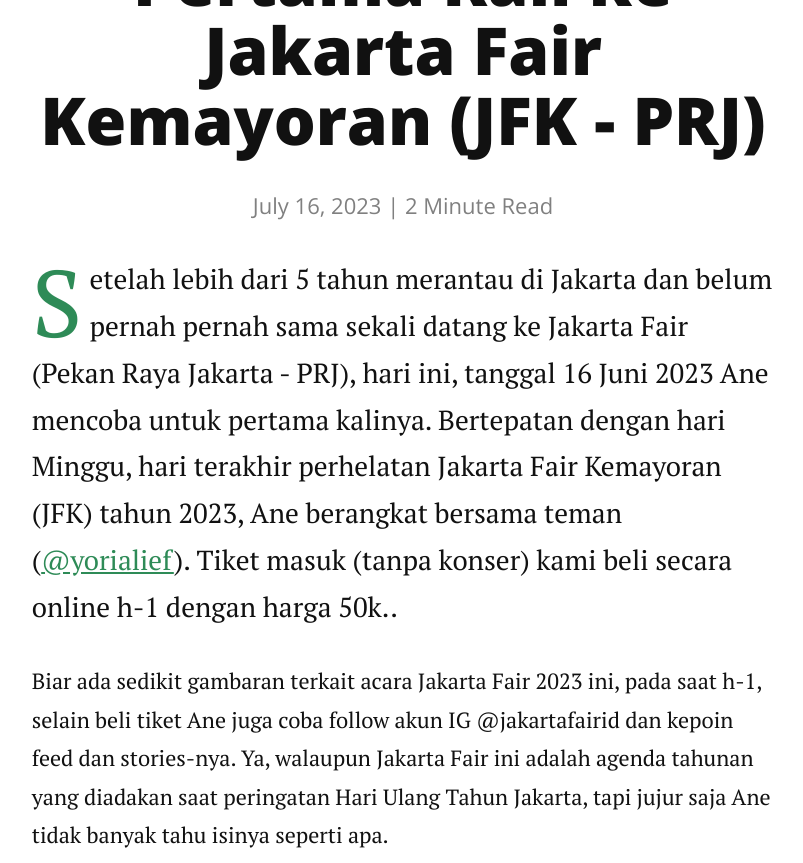
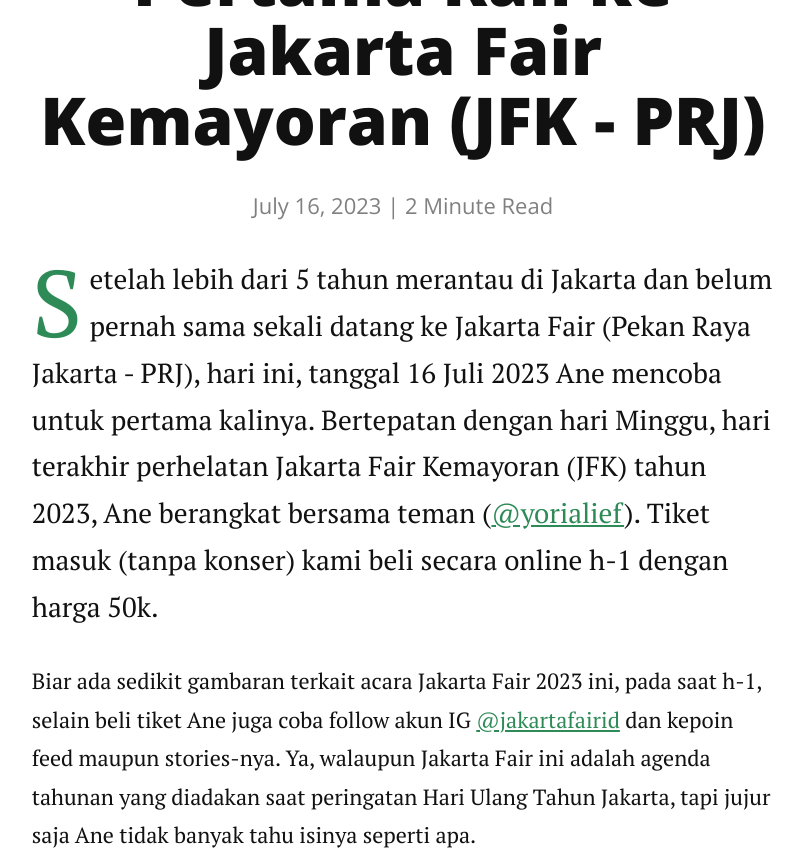
Before and after one commit to rifkifau/rifkifau.github.io, a Jekyll site: the page built from _posts/2023-07-16-pertama-kali-ke-jakarta-fair-kemayoran-jfk-prj.markdown, in a window 1280 px wide and 1400 px high, scrolled down 416 px, cut to the strip 0-863 px from the top of the window. Shown: the whole strip, without its empty margins (237-1040 px from the left). Built offline with Jekyll 4.4.1, drawn with Linux system fonts in a browser that asks for light colours; nearby versions of some CDN libraries; comment, search, counter and statistics services are not loaded; some of the changed text lies outside the part shown.

Commit message:
Update 2023-07-16-pertama-kali-ke-jakarta-fair-kemayoran-jfk-prj.markdown

```diff
--- a/_posts/2023-07-16-pertama-kali-ke-jakarta-fair-kemayoran-jfk-prj.markdown
+++ b/_posts/2023-07-16-pertama-kali-ke-jakarta-fair-kemayoran-jfk-prj.markdown
@@ -3,37 +3,51 @@
 title:  "Pertama Kali ke Jakarta Fair Kemayoran (JFK - PRJ)"
 date:   2023-07-16
 tags:   [ PRJ, JFK, Jakarta Fair Kemayoran, Pekan Raya Jakarta, Ulang Tahun Jakarta ]
-desc: "Setelah lebih dari 5 tahun merantau di Jakarta dan belum pernah pernah sama sekali datang ke Jakarta Fair (Pekan Raya Jakarta - PRJ), hari ini, tanggal 16 Juni 2023 Ane mencoba untuk pertama kalinya. Bertepatan dengan hari Minggu, hari terakhir perhelatan Jakarta Fair Kemayoran (JFK) tahun 2023, Ane berangkat bersama teman (@yorialief). Tiket masuk (tanpa konser) kami beli secara online h-1..."
+desc: "Setelah lebih dari 5 tahun merantau di Jakarta dan belum pernah sama sekali datang ke Jakarta Fair (Pekan Raya Jakarta - PRJ), hari ini, tanggal 16 Juli 2023 Ane mencoba untuk pertama kalinya. Bertepatan dengan hari Minggu, hari terakhir perhelatan Jakarta Fair Kemayoran (JFK) tahun 2023, Ane berangkat bersama teman (@yorialief). Tiket masuk (tanpa konser) kami beli secara online h-1..."
 keywords: PRJ, JFK, JIEXPO, Kamayoran, Jakarta, 2023, Ultah
 image: jakarta-fair-kemayoran-2023-pekan-raya-jakarta.jpg
 ---
-<p class="intro"><span class="dropcap">S</span>etelah lebih dari 5 tahun merantau di Jakarta dan belum pernah pernah sama sekali datang ke Jakarta Fair (Pekan Raya Jakarta - PRJ), hari ini, tanggal 16 Juni 2023 Ane mencoba untuk pertama kalinya. Bertepatan dengan hari Minggu, hari terakhir perhelatan Jakarta Fair Kemayoran (JFK) tahun 2023, Ane berangkat bersama teman (<a href="https://www.instagram.com/yorialief" title="Instagram @yorialief" target="_blank">@yorialief</a>). Tiket masuk (tanpa konser) kami beli secara online h-1 dengan harga 50k..
+<p class="intro"><span class="dropcap">S</span>etelah lebih dari 5 tahun merantau di Jakarta dan belum pernah sama sekali datang ke Jakarta Fair (Pekan Raya Jakarta - PRJ), hari ini, tanggal 16 Juli 2023 Ane mencoba untuk pertama kalinya. Bertepatan dengan hari Minggu, hari terakhir perhelatan Jakarta Fair Kemayoran (JFK) tahun 2023, Ane berangkat bersama teman (<a href="https://www.instagram.com/yorialief" title="Instagram @yorialief" target="_blank">@yorialief</a>). Tiket masuk (tanpa konser) kami beli secara online h-1 dengan harga 50k.
 </p>
 <p>
-Biar ada sedikit gambaran terkait acara Jakarta Fair 2023 ini, pada saat h-1, selain beli tiket Ane juga coba follow akun IG @jakartafairid dan kepoin feed dan stories-nya. Ya, walaupun Jakarta Fair ini adalah agenda tahunan yang diadakan saat peringatan Hari Ulang Tahun Jakarta, tapi jujur saja Ane tidak banyak tahu isinya seperti apa.
+Biar ada sedikit gambaran terkait acara Jakarta Fair 2023 ini, pada saat h-1, selain beli tiket Ane juga coba follow akun IG <a href="https://www.instagram.com/jakartafairid" title="Instagram @jakartafairid" target="_blank">@jakartafairid</a> dan kepoin feed maupun stories-nya. Ya, walaupun Jakarta Fair ini adalah agenda tahunan yang diadakan saat peringatan Hari Ulang Tahun Jakarta, tapi jujur saja Ane tidak banyak tahu isinya seperti apa.
 </p>
 ![stasiun-lrt-rasuna-said-halte-gor-soemantri](../../images/jakarta-fair/stasiun-lrt-rasuna-said-halte-gor-soemantri.jpg)
+{:.image-caption}
+*Stasiun LRT Rasuna Said & Halte Gor Soemantri*
 <p>
 Kami berangkat ke JIEXPO Kemayoran menggunakan Trans Jakarta (TJ), dengan titik awal halte GOR Soemantri, yang sekarang terkoneksi dengan stasiun LRT Rasuna Said. Oh ya, ini adalah pertama kali bagi Ane setelah lebih dari 1 tahun tidak naik bis Trans Jakarta. Berangkat sekitar jam 12.30 menggunakan bis 6A menuju halte Budi Utomo, selanjutnya transit ke bis PRJ 2 menuju halte JIEXPO Kemayoran.
 </p>
 ![fasilitas-halte-gor-soemantri-toilet-mushola](../../images/jakarta-fair/fasilitas-halte-gor-soemantri-toilet-mushola.jpg)
+{:.image-caption}
+*Fasilitas Umum Halte Gor Soemantri*
 <p>
 Pintu masuk Jakarta Fair tidak jauh dari halte, jadi tidak usah khawatir bagi yang males jalan. Di pintu masuk, selain ada tempat scan barcode tiket, ada juga loket bagi yang mau beli tiket OTS. Catatan bagi kalian semua, perhatikan papan petunjuk dengan saksama, karena kami sempat masuk antrean beli tiket OTS, padahal sudah pegang file tiket. haha.
 </p>
 ![pintu-masuk-jakarta-fair-kemayoran-2023-pekan-raya-jakarta](../../images/jakarta-fair/pintu-masuk-jakarta-fair-kemayoran-2023-pekan-raya-jakarta.jpg)
+{:.image-caption}
+*Pintu Masuk Jakarta Fair Kemayoran 2023*
 <p>
 Setelah scan barcode, kami dikasih selembar kertas berisikan 16 potongan voucher yang bisa ditukar di booth-booth yang sudah ditentukan. Ada yang bisa langsung bisa ditukar dengan produk, ada yang untuk menggunakan vouchernya harus beli produk dengan nominal tertentu.
 </p>
 ![beberapa-booth-jakarta-fair-jiexpo-kemayoran-2023](../../images/jakarta-fair/beberapa-booth-jakarta-fair-jiexpo-kemayoran-2023.jpg)
+{:.image-caption}
+*Beberapa Booth Jakarta Fair Kemayoran 2023*
 <p>
 Sebelum memulai ekplorasi Jakarta Fair, kami beli dulu makanan pengganjal perut. Dan singkat cerita terkait hasil eksplorasinya adalah ada sangat banyak sekali booth, mulai dari makanan dan minuman, gadget dan elektronik, finansial, fashion, kendaraan, hingga stand instansi. Saking banyaknya, sekitar 4 jam muter-muter sampai hampir lelah letih, masih banyak yang kami skip.
 </p>
 ![fasilitas-tempat-sholat-jakarta-fair-kemayoran-jfk-prj-2023](../../images/jakarta-fair/fasilitas-tempat-sholat-jakarta-fair-kemayoran-jfk-prj-2023.jpg)
+{:.image-caption}
+*Mushola Jakarta Fair Kemayoran 2023*
 <p>
 Terkait fasilitas vital, seperti toilet, area kantin, dan toilet, tidak perlu dikhawatirkan, karena memang lumayan tersebar dibeberapa titik. Kalau tidak nemu, bisa langsung tanya panitia atau petugasnya saja yang bisa dibilang tersebar juga.
 </p>
 ![area-kantin-tempat-makan-jfk-prj-jakarta-2023](../../images/jakarta-fair/area-kantin-tempat-makan-jfk-prj-jakarta-2023.jpg)
+{:.image-caption}
+*Area Kantin Jakarta Fair Kemayoran 2023*
 <p>
 Perjalanan pulang menggunakan Trans Jakarta kembali, dengan titik awal halte JIEXPO Kemayoran menggunakan bis PRJ 2. Selanjutnya turun di halte Matraman 1, dan jalan ke halte Matraman 2 untuk melanjutkan dengan bis 4. Sebelum tiba di tujuan akhir halte Gor Soemantri, kami transit lagi menggunakan bis 6 di halte Dukuh Atas 2. Oh ya, Halte Trans Jakarta Dukuh Atas 2 ini berada di dekat Stasiun LRT Dukuh Atas.
 </p>
 ![fasilitas-mushola-halte-trans-jakarta-dukuh-atas-2](../../images/jakarta-fair/fasilitas-mushola-halte-trans-jakarta-dukuh-atas-2.jpg)
+{:.image-caption}
+*Fasilitas Umum Halte Trans Jakarta Dukuh Atas 2*
```
